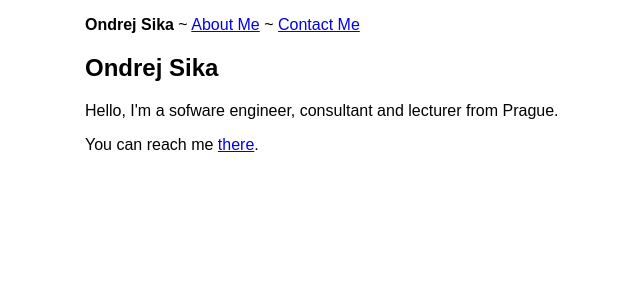
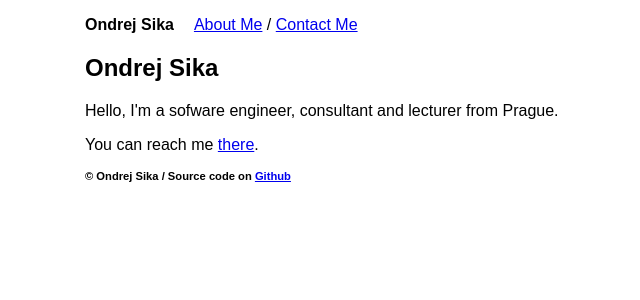
Before and after one commit to ondrejsika/next-simple-website, a Next.js app: page / in a window 1280 px wide. Shown: the top 300 px of the page, without its empty margins (155-795 px from the left). Built offline with nearby package versions, Linux system fonts and the light colour scheme.

Commit message:
add footer & redesign header

```diff
--- a/pages/_app.js
+++ b/pages/_app.js
@@ -2,6 +2,7 @@
 import Link from "next/link";
 import Head from "next/head";
 import App from "next/app";
+import { networkInterfaces } from "os";
 
 class MyApp extends App {
   render() {
@@ -13,20 +14,32 @@
           <title>Ondrej Sika</title>
         </Head>
         <p>
-          <h3 className="site-header">Ondrej Sika</h3> ~{" "}
+          <h3 className="site-header">Ondrej Sika</h3>
           <Link href="/">
             <a>About Me</a>
           </Link>{" "}
-          ~{" "}
+          /{" "}
           <Link href="/contact-me">
             <a>Contact Me</a>
           </Link>
         </p>
         <Component {...pageProps} />
+        <p className="footer">
+          <b>
+            &copy; Ondrej Sika / Source code on{" "}
+            <a href="https://github.com/ondrejsika/next-simple-website">
+              Github
+            </a>
+          </b>
+        </p>
         <style jsx>{`
           .site-header {
             display: inline;
             font-size: 1em;
+            margin-right: 20px;
+          }
+          .footer {
+            font-size: 0.7em;
           }
         `}</style>
         <style jsx global>{`
```
